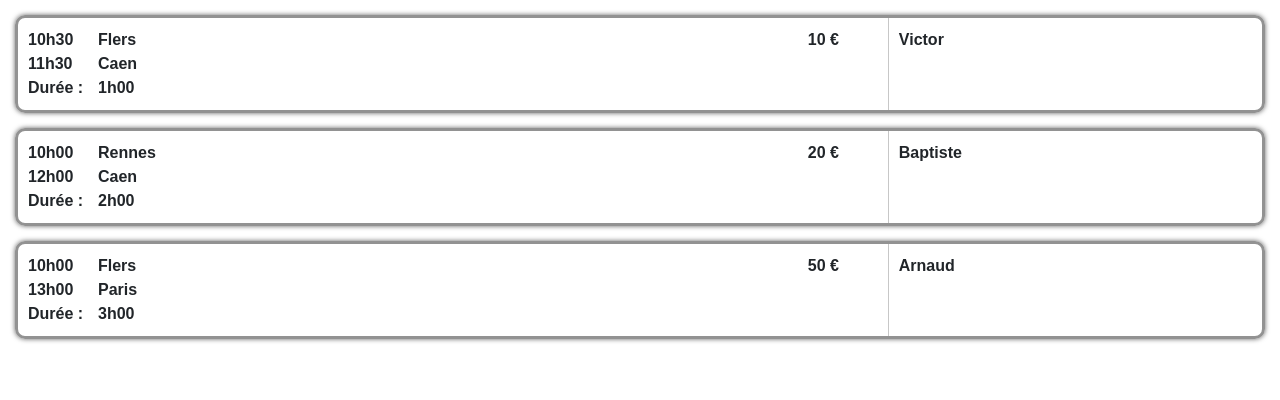
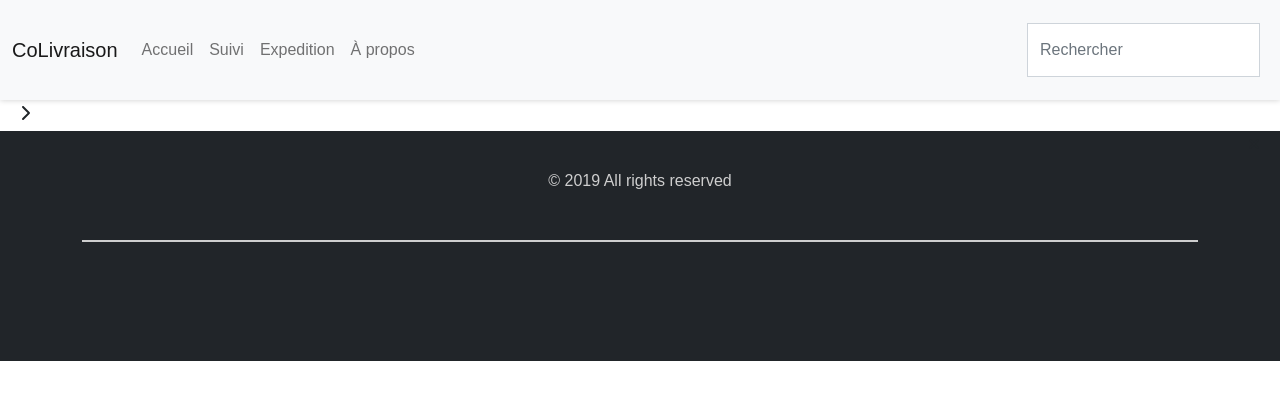
Before and after one commit to skflers61/Co-Livraison, a React (Create React App) app: page /mobileFullScreen in a window 1280 px wide. Shown: the top 400 px of the page. Built offline with nearby package versions, Linux system fonts and the light colour scheme.

Commit message:
Mise en place des composants pour le résultat de la recherche

```diff
--- a/src/containers/Recherche/HeureDepartRecherche.js
+++ /dev/null
@@ -1,5 +0,0 @@
-import React from "react";
-
-export default function HeureDepartRecherche() {
-  return <div className="cptHeureDepartRecherche"></div>;
-}
--- a/src/containers/Recherche/ResultatRecherche.js
+++ b/src/containers/Recherche/ResultatRecherche.js
@@ -1,13 +1,9 @@
 import React from "react";
-import TriRecherche from "./TriRecherche";
-import HeureDepartRecherche from "./HeureDepartRecherche";
 import TrajetsListe from "./TrajetsListe";
 
 export default function ResultatRecherche() {
   return (
     <div className="cptResultatRecherche">
-      <TriRecherche />
-      <HeureDepartRecherche />
       <TrajetsListe />
     </div>
   );
--- a/src/containers/Recherche/TriRecherche.js
+++ /dev/null
@@ -1,5 +0,0 @@
-import React from "react";
-
-export default function TriRecherche() {
-  return <div className="cptTriRecherche"></div>;
-}
--- a/src/index.css
+++ b/src/index.css
@@ -462,6 +462,7 @@ input.txtSearch:focus-visible {
 
 .cptTrajet {
   display: flex;
+  flex-wrap: wrap;
   justify-content: left;
   border: 3px rgb(146, 146, 146) solid;
   margin: 15px 15px;
@@ -471,13 +472,13 @@ input.txtSearch:focus-visible {
 }
 .infosTrajet {
   padding: 10px;
-  width: 70%;
+  width: 100%;
   border-radius: 10px 0px 0px 10px;
-  border-right: 1px rgb(199, 199, 199) solid;
 }
 .conducteur {
   padding: 10px;
-  width: 30%;
+  width: 100%;
+  border-top: 1px rgb(199, 199, 199) solid;
 }
 
 .cptTrajet .infosTrajetLigne1,
--- a/src/index.js
+++ b/src/index.js
@@ -6,7 +6,6 @@ import { BrowserRouter as Router } from "react-router-dom";
 import { store } from "./redux-slices/store";
 import { Provider } from "react-redux";
 
-import TrajetsListe from "./containers/Recherche/TrajetsListe";
 import ResultatRecherche from "./containers/Recherche/ResultatRecherche";
 
 const container = document.getElementById("contenu");
@@ -16,7 +15,7 @@ const root = createRoot(container);
 root.render(
   <Provider store={store}>
     <Router>
-      <ResultatRecherche />
+      <App />
     </Router>
   </Provider>
 );
```
